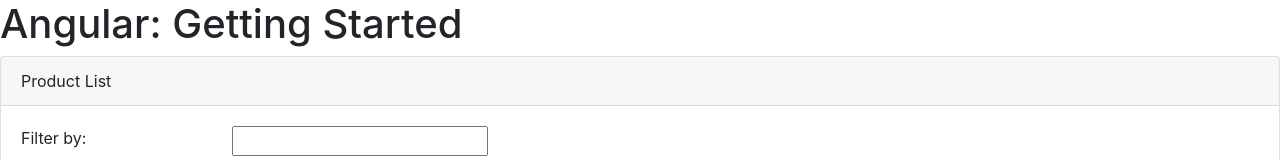
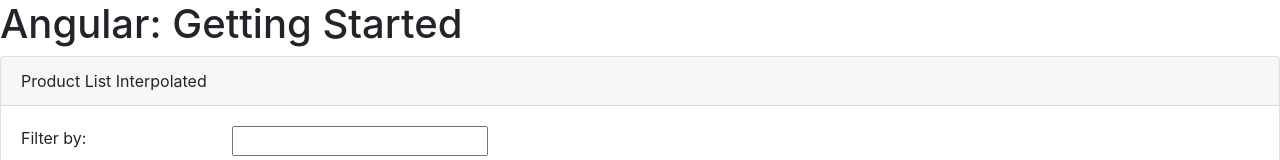
Before and after one commit to Korfu/AngularGettingStarted, an Angular app: page / in a window 1280 px wide. Shown: the top 160 px of the page. Built offline with nearby package versions, Linux system fonts and the light colour scheme.

Commit message:
installed angular cli and used interpolation to display page title in product-list.component

```diff
--- a/package.json
+++ b/package.json
@@ -28,7 +28,7 @@
     "zone.js": "^0.8.14"
   },
   "devDependencies": {
-    "@angular/cli": "1.2.4",
+    "@angular/cli": "^1.2.4",
     "@angular/compiler-cli": "^4.0.0",
     "@angular/language-service": "^4.0.0",
     "@types/jasmine": "~2.5.53",
--- a/src/app/prodcuts/product-list.component.html
+++ b/src/app/prodcuts/product-list.component.html
@@ -1,6 +1,6 @@
 <div class='card'>
     <div class='card-header'>
-        Product List
+        {{pageTitle}}
     </div>
     <div class='card-body'>
         <div class='row'>
--- a/src/app/prodcuts/product-list.component.ts
+++ b/src/app/prodcuts/product-list.component.ts
@@ -5,4 +5,5 @@
     templateUrl: './product-list.component.html'
 })
 export class ProductListComponent {
+    pageTitle:string= 'Product List Interpolated';
 }
```
Also changed, not shown: 1 other file (tests, documents, lock files or other folders).
